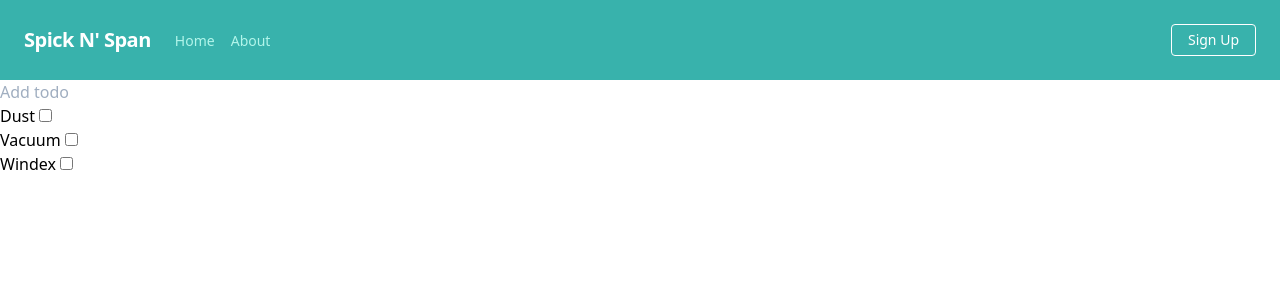
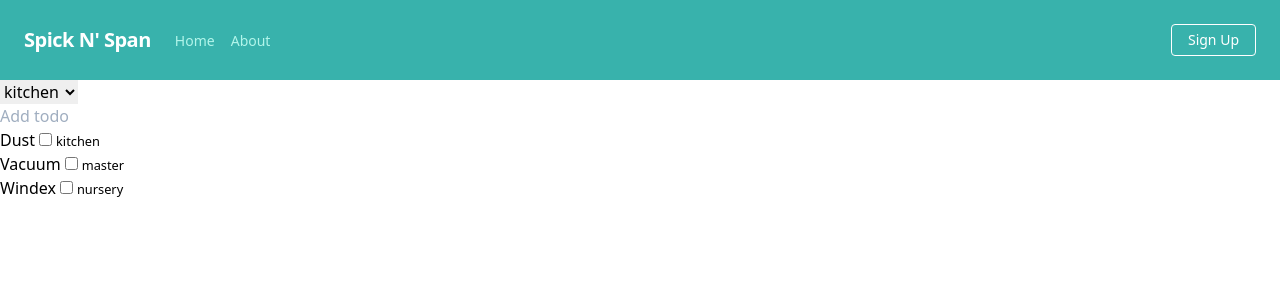
Before and after one commit to JoeyDye/spick-n-span, a Next.js app: page / in a window 1280 px wide. Shown: the top 300 px of the page. Built offline with nearby package versions, Linux system fonts and the light colour scheme.

Commit message:
feat: add category filter

```diff
--- a/components/Todo.tsx
+++ b/components/Todo.tsx
@@ -1,8 +1,14 @@
-const Todo = ({ id, title, completeTodo }) => (
+const Todo = ({ id, title, category, completeTodo }) => (
   <li>
-    {title}{' '}
-    <input type='checkbox' name={title} onChange={() => completeTodo(id)} />
+    <span className="mr-1">{title}</span>
+    <input
+      className="mr-1"
+      type="checkbox"
+      name={title}
+      onChange={() => completeTodo(id)}
+    />
+    <small>{category}</small>
   </li>
-)
+);
 
-export default Todo
+export default Todo;
--- a/components/Todos.tsx
+++ b/components/Todos.tsx
@@ -1,44 +1,60 @@
-import { useState } from 'react'
+import { useState } from "react";
 
-import Todo from './Todo'
+import Todo from "./Todo";
 
 const Todos = () => {
   const [todos, setTodos] = useState([
-    { id: 1, title: 'Dust' },
-    { id: 2, title: 'Vacuum' },
-    { id: 3, title: 'Windex' },
-  ])
+    { id: 1, title: "Dust", category: "kitchen" },
+    { id: 2, title: "Vacuum", category: "master" },
+    { id: 3, title: "Windex", category: "nursery" },
+  ]);
 
-  const [todo, setTodo] = useState({ id: 0, title: '' })
+  const [todo, setTodo] = useState({ id: 0, title: "" });
 
-  const handleTodoChange = e =>
-    setTodo({ id: todos.length + 1, title: e.target.value })
+  const [currentCategory, setCurrentCategory] = useState("");
+
+  const handleTodoChange = (e) =>
+    setTodo({ id: todos.length + 1, title: e.target.value });
 
   const handleSubmitTodo = () => {
-    setTodos(prevTodos => [todo, ...prevTodos])
-    setTodo({ id: 0, title: '' })
-  }
+    setTodos((prevTodos) => [todo, ...prevTodos]);
+    setTodo({ id: 0, title: "" });
+  };
 
-  const completeTodo = id =>
-    setTodos(prevTodos => prevTodos.filter(todo => todo.id !== id))
+  const completeTodo = (id) =>
+    setTodos((prevTodos) => prevTodos.filter((todo) => todo.id !== id));
+
+  const handleCategoryChange = (e) => setCurrentCategory(e.target.value);
 
   return (
     <>
+      <select
+        value={currentCategory}
+        onChange={handleCategoryChange}
+      >
+        <option value="kitchen">kitchen</option>
+        <option value="master">master</option>
+        <option value="nursery">nursery</option>
+      </select>
       <form onSubmit={handleSubmitTodo}>
         <input
-          type='text'
-          placeholder='Add todo'
+          type="text"
+          placeholder="Add todo"
           onChange={handleTodoChange}
           value={todo.title}
         />
       </form>
       <ul>
-        {todos.map(todo => (
+        {todos.filter(({ category }) =>
+          !currentCategory || category === currentCategory
+        ).map((
+          todo,
+        ) => (
           <Todo key={todo.id} {...todo} completeTodo={completeTodo} />
         ))}
       </ul>
     </>
-  )
-}
+  );
+};
 
-export default Todos
+export default Todos;
```
